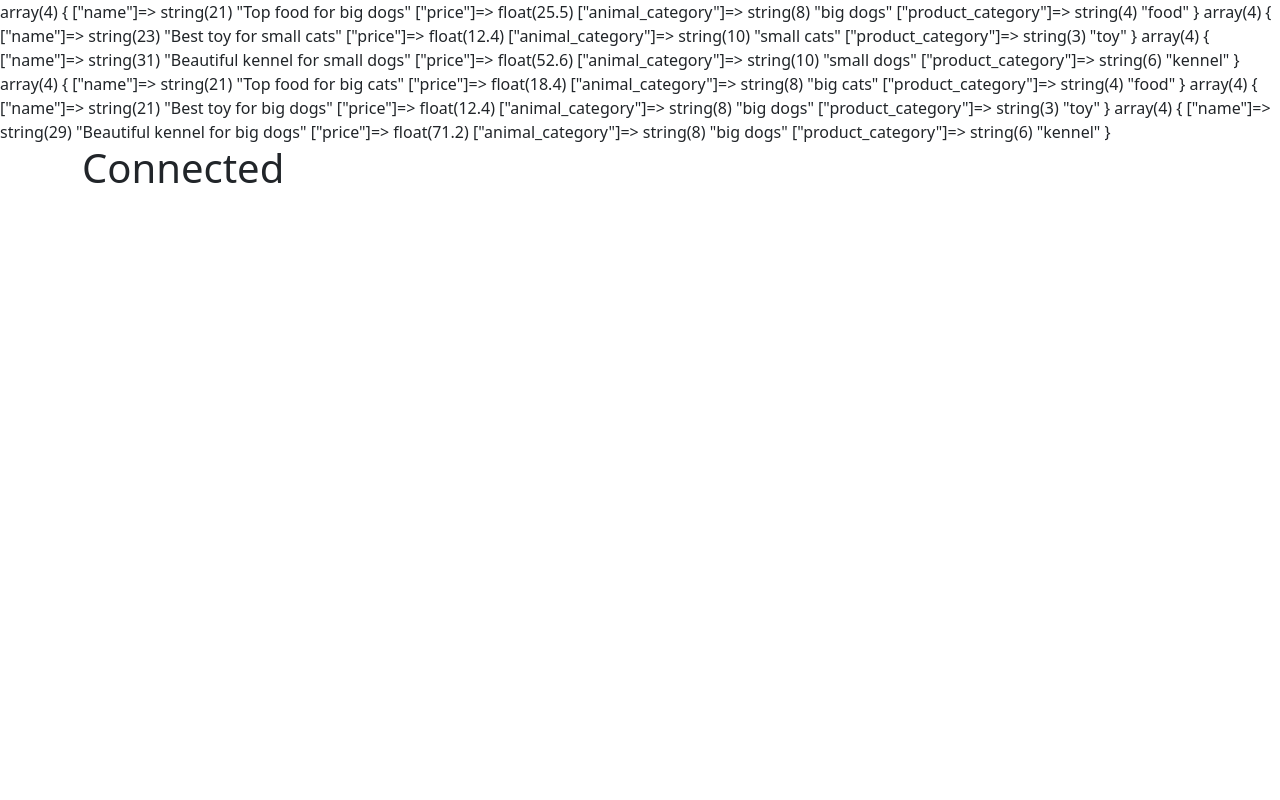
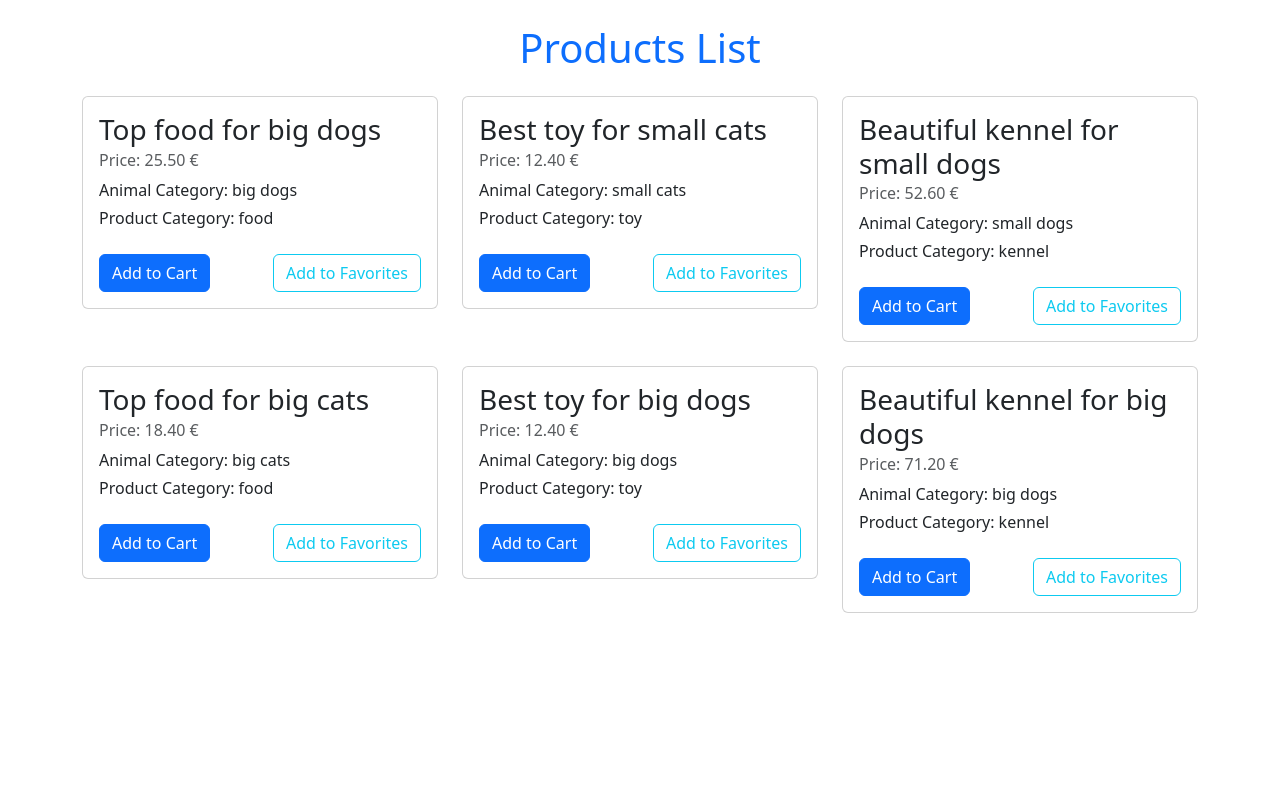
Before and after one commit to EmilioGall/php-oop-2, a PHP site: page / in a window 1280 px wide. Run offline with PHP 8.4, Linux system fonts and the light colour scheme.

Commit message:
feat: printed on page products datas - index.php

```diff
--- a/index.php
+++ b/index.php
@@ -39,8 +39,8 @@ $product_1_array['animal_category'] = $product_1_name;
 $product_1_name = $product_1->getProductCategory()->getType();
 $product_1_array['product_category'] = $product_1_name;
 
-var_dump($product_1_array);
-
+// var_dump($product_1_array);
+$products_array[] = $product_1_array;
 
 /* Creation of product_2 array */
 $product_2 = new SpecificProduct('Best toy for small cats', 12.4, $animal_category_small_cats, $product_category_toy);
@@ -59,8 +59,8 @@ $product_2_array['animal_category'] = $product_2_name;
 $product_2_name = $product_2->getProductCategory()->getType();
 $product_2_array['product_category'] = $product_2_name;
 
-var_dump($product_2_array);
-
+// var_dump($product_2_array);
+$products_array[] = $product_2_array;
 
 /* Creation of product_3 array */
 $product_3 = new SpecificProduct('Beautiful kennel for small dogs', 52.6, $animal_category_small_dogs, $product_category_kennel);
@@ -79,8 +79,8 @@ $product_3_array['animal_category'] = $product_3_name;
 $product_3_name = $product_3->getProductCategory()->getType();
 $product_3_array['product_category'] = $product_3_name;
 
-var_dump($product_3_array);
-
+// var_dump($product_3_array);
+$products_array[] = $product_3_array;
 
 /* Creation of product_4 array */
 $product_4 = new SpecificProduct('Top food for big cats', 18.4, $animal_category_big_cats, $product_category_food);
@@ -99,8 +99,8 @@ $product_4_array['animal_category'] = $product_4_name;
 $product_4_name = $product_4->getProductCategory()->getType();
 $product_4_array['product_category'] = $product_4_name;
 
-var_dump($product_4_array);
-
+// var_dump($product_4_array);
+$products_array[] = $product_4_array;
 
 /* Creation of product_5 array */
 $product_5 = new SpecificProduct('Best toy for big dogs', 12.4, $animal_category_big_dogs, $product_category_toy);
@@ -119,8 +119,8 @@ $product_5_array['animal_category'] = $product_5_name;
 $product_5_name = $product_5->getProductCategory()->getType();
 $product_5_array['product_category'] = $product_5_name;
 
-var_dump($product_5_array);
-
+// var_dump($product_5_array);
+$products_array[] = $product_5_array;
 
 /* Creation of product_6 array */
 $product_6 = new SpecificProduct('Beautiful kennel for big dogs', 71.2, $animal_category_big_dogs, $product_category_kennel);
@@ -139,8 +139,11 @@ $product_6_array['animal_category'] = $product_6_name;
 $product_6_name = $product_6->getProductCategory()->getType();
 $product_6_array['product_category'] = $product_6_name;
 
-var_dump($product_6_array);
+// var_dump($product_6_array);
+$products_array[] = $product_6_array;
 
+
+// var_dump($products_array);
 
 ?>
 
@@ -165,10 +168,48 @@ var_dump($product_6_array);
 
    <div class="container-md">
 
-      <h1>Connected</h1>
+      <!-- Title -->
+      <h1 class="fs-1 text-primary text-center my-4">Products List</h1>
+      <!-- /Title -->
 
+      <!-- Cards Section -->
+      <section class="row g-4 mb-5">
 
+         <?php foreach ($products_array as $key => $product) { ?>
+            <div class="col-4">
 
+               <div class="card">
+
+                  <div class="card-body">
+
+                     <h3 class="card-title"><?php echo $product['name']; ?></h3>
+
+                     <h6 class="card-subtitle mb-2 text-body-secondary"> Price: <?php echo $product['price']; ?>0 €</h6>
+
+                     <div class="mb-4">
+
+                        <p class="card-text my-1">Animal Category: <?php echo $product['animal_category']; ?></p>
+
+                        <p class="card-text my-1">Product Category: <?php echo $product['product_category']; ?></p>
+
+                     </div>
+
+                     <div class="d-flex justify-content-between">
+
+                        <button type="button" class="btn btn-primary">Add to Cart</button>
+
+                        <button type="button" class="btn btn-outline-info">Add to Favorites</button>
+
+                     </div>
+
+                  </div>
+               </div>
+
+            </div>
+         <?php } ?>
+
+      </section>
+      <!-- /Cards Section -->
 
    </div>
 
```
